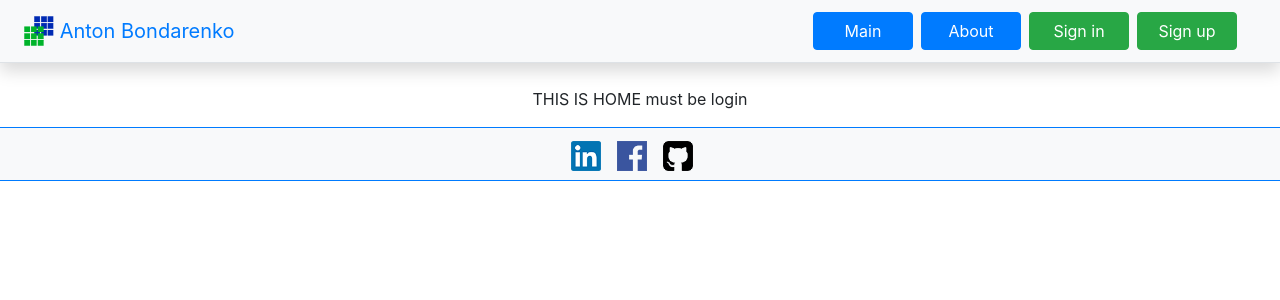
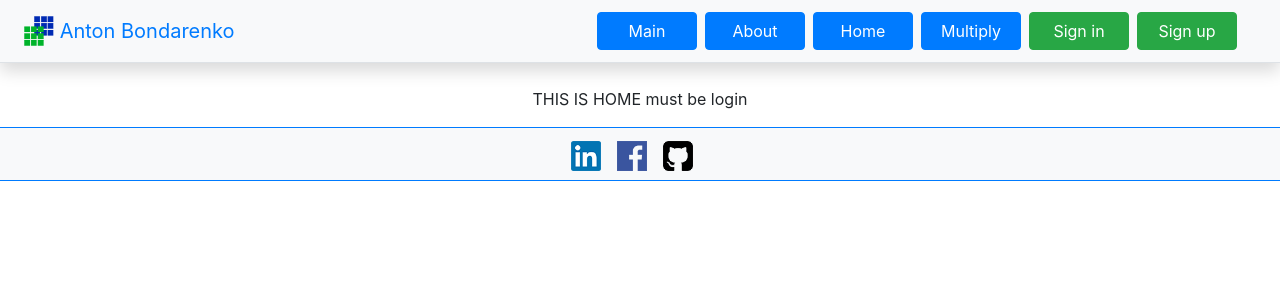
Before and after one commit to AntonMiracle/MySite, a Django app: template src/main/python/main/templates/main/home.html in a window 1280 px wide. Shown: the top 300 px of the page. Run offline with Django 3.2, Linux system fonts and the light colour scheme; the template is opened without the code that fills it, so the values that code supplies are empty; some libraries are stand-ins or nearby versions.

Commit message:
Update main/wrapper.html

```diff
--- a/src/main/python/main/templates/main/wrapper.html
+++ b/src/main/python/main/templates/main/wrapper.html
@@ -33,14 +33,13 @@
                 <li class="nav-item"><a class="btn mybtn btn-primary m-1 " href="{% url 'main' %}">Main</a></li>
                 <li class="nav-item"><a class="btn mybtn btn-primary m-1" href="{% url 'about' %}">About</a></li>
 
-                {% if user.is_authenticated %}
-                    <li class="nav-item"><a class="btn mybtn btn-primary m-1" href="{% url 'home' %}">Home</a></li>
-                    <li class="nav-item"><a class="btn mybtn btn-primary m-1" href="/multiply">Multiply</a></li>
-                {% endif %}
+                <li class="nav-item"><a class="btn mybtn btn-primary m-1" href="{% url 'home' %}">Home</a></li>
+                <li class="nav-item"><a class="btn mybtn btn-primary m-1" href="/multiply">Multiply</a></li>
 
                 {% if not user.is_authenticated %}
                     <li class="nav-item"><a class="btn mybtn btn-success m-1" href="{% url 'login' %}">Sign in</a></li>
-                    <li class="nav-item"><a class="btn mybtn btn-success m-1" href="{% url 'registration' %}">Sign up</a></li>
+                    <li class="nav-item"><a class="btn mybtn btn-success m-1" href="{% url 'registration' %}">Sign
+                        up</a></li>
                 {% else %}
                     <li class="nav-item"><a class="btn mybtn btn-danger m-1" href="{% url 'logout' %}">Sign out</a></li>
                 {% endif %}
```
